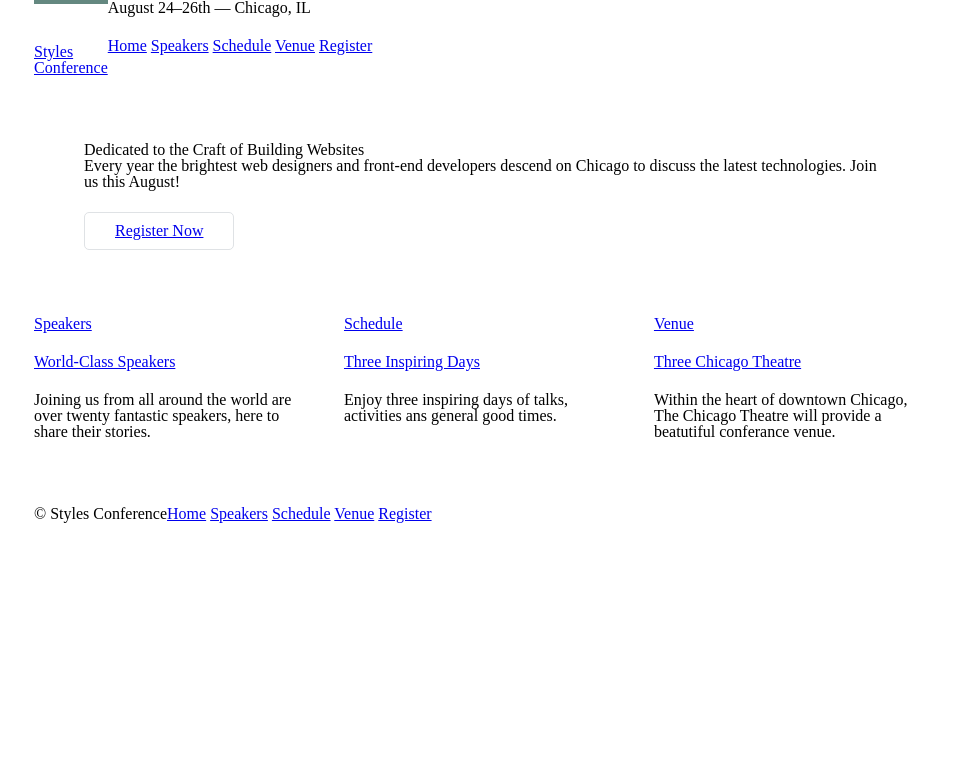
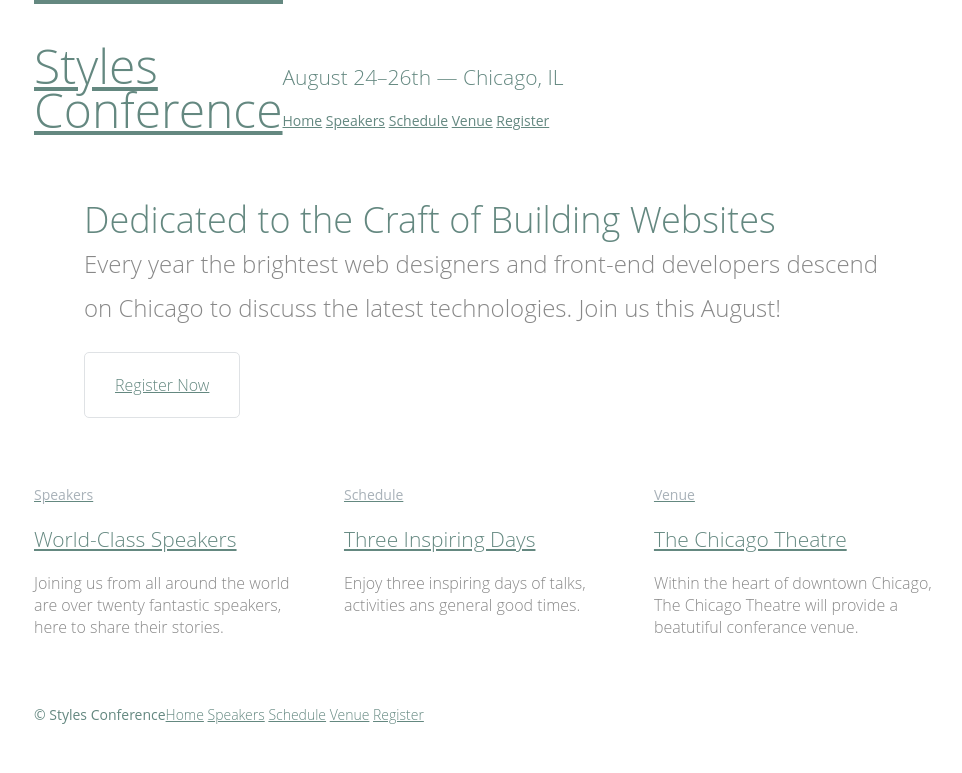
Before and after one commit to chrisjhh/styles-conference, a plain HTML site: page index.html in a window 1280 px wide. Shown: the whole page, without its empty margins (156-1118 px from the left). Drawn offline with Linux system fonts and the light colour scheme.

Commit message:
Typography

```diff
--- a/assets/stylesheets/main.css
+++ b/assets/stylesheets/main.css
@@ -77,6 +77,58 @@ h1, h3, h4, h5, p {
   margin-bottom: 22px;
 }
 
+h1, h2, h3, h4 {
+  color: #648880;
+}
+
+h5 {
+  color: #a9b2b9;
+  font-size: 14px;
+  font-weight: 400;
+}
+
+
+h1 {
+  font-size: 36px;
+  line-height: 44px;
+}
+h2 {
+  font-size: 24px;
+  line-height: 44px;
+}
+h3 {
+  font-size: 21px;
+}
+h4 {
+  font-size: 18px;
+}
+
+
+html {
+  color: #555;
+}
+
+body {
+  color: #888;
+  font: 300 16px/22px "Open Sans", "Helvetica Neue", Helvetica, Arial, sans-serif;
+}
+
+strong {
+  font-weight: 400;
+}
+cite, em {
+  font-style: italic;
+}
+
+
+/*
+body {
+  font-family: "Helvetica Neue", Helvetica, Arial, sans-serif;
+  font-size: 14px;
+}
+*/
+
+
 /*
 ---------------------------------------------------
 Buttons
@@ -103,7 +155,16 @@ Home
 
 .hero {
   padding: 22px 80px 66px 80px;
+  line-height: 44px;
 }
+
+.hero h2 {
+  font-size: 36px;
+}
+.hero p {
+  font-size: 24px;
+}
+
 
 /*
 ------------------------------------------------------
@@ -133,7 +194,17 @@ Main Header
 	border-top: 4px solid #648880;
   	padding: 40px 0 22px 0;
   	float: left;
+    font-size: 48px;
+    line-height: 44px;
 }
+.tagline {
+  margin: 66px 0 22px 0;
+}
+.primary-nav {
+  font-size: 14px;
+  font-weight: 400;
+}
+
 
 /*
 -------------------------------------------------------
@@ -142,9 +213,12 @@ Primary footer
 */
 .primary-footer small {
 	float: left;
+  font-weight: 400;
 }
 
 .primary-footer {
+  color: #648880;
+  font-size: 14px;
   padding-bottom: 44px;
   padding-top: 44px;
 }
@@ -179,3 +253,18 @@ Columns
   margin: 0 auto;
   width: 960px;
 }
+
+/*
+---------------------------------------------------------------------
+Links
+---------------------------------------------------------------------
+*/
+a:hover {
+  color: #a9b2b9;
+}
+a {
+  color: #648880;
+}
+.teaser a:hover h3 {
+  color: #a9b2b9;
+}
--- a/index.html
+++ b/index.html
@@ -10,8 +10,8 @@
   		<h1 class="logo">
   			<a href="index.html">Styles <br> Conference</a>
   		</h1>
-  		<h3>August 24&ndash;26th &mdash; Chicago, IL</h3>
-  		<nav>
+  		<h3 class="tagline">August 24&ndash;26th &mdash; Chicago, IL</h3>
+  		<nav class="primary-nav">
     		<a href="index.html">Home</a>
     		<a href="speakers.html">Speakers</a>
     		<a href="schedule.html">Schedule</a>
@@ -26,7 +26,7 @@
 	</section>
 	<section class="grid">
 
-  		<section class="col-1-3">
+  		<section class="teaser col-1-3">
   			<a href="speakers.html">
     			<h5>Speakers</h5>
     			<h3>World-Class Speakers</h3>
@@ -34,7 +34,7 @@
     		<p>Joining us from all around the world are over twenty fantastic speakers, here to share their stories.</p>
   		</section><!--
 
-  	  --><section class="col-1-3">
+  	  --><section class="teaser col-1-3">
         <a href="schedule.html">
           <h5>Schedule</h5>
           <h3>Three Inspiring Days</h3>
@@ -42,10 +42,10 @@
         <p>Enjoy three inspiring days of talks, activities ans general good times.</p>
       </section><!--
 
-      --><section class="col-1-3">
+      --><section class="teaser col-1-3">
         <a href="venue.html">
           <h5>Venue</h5>
-          <h3>Three Chicago Theatre</h3>
+          <h3>The Chicago Theatre</h3>
         </a>
         <p>Within the heart of downtown Chicago, The Chicago Theatre will provide a beatutiful conferance venue.</p>
       </section>
```
